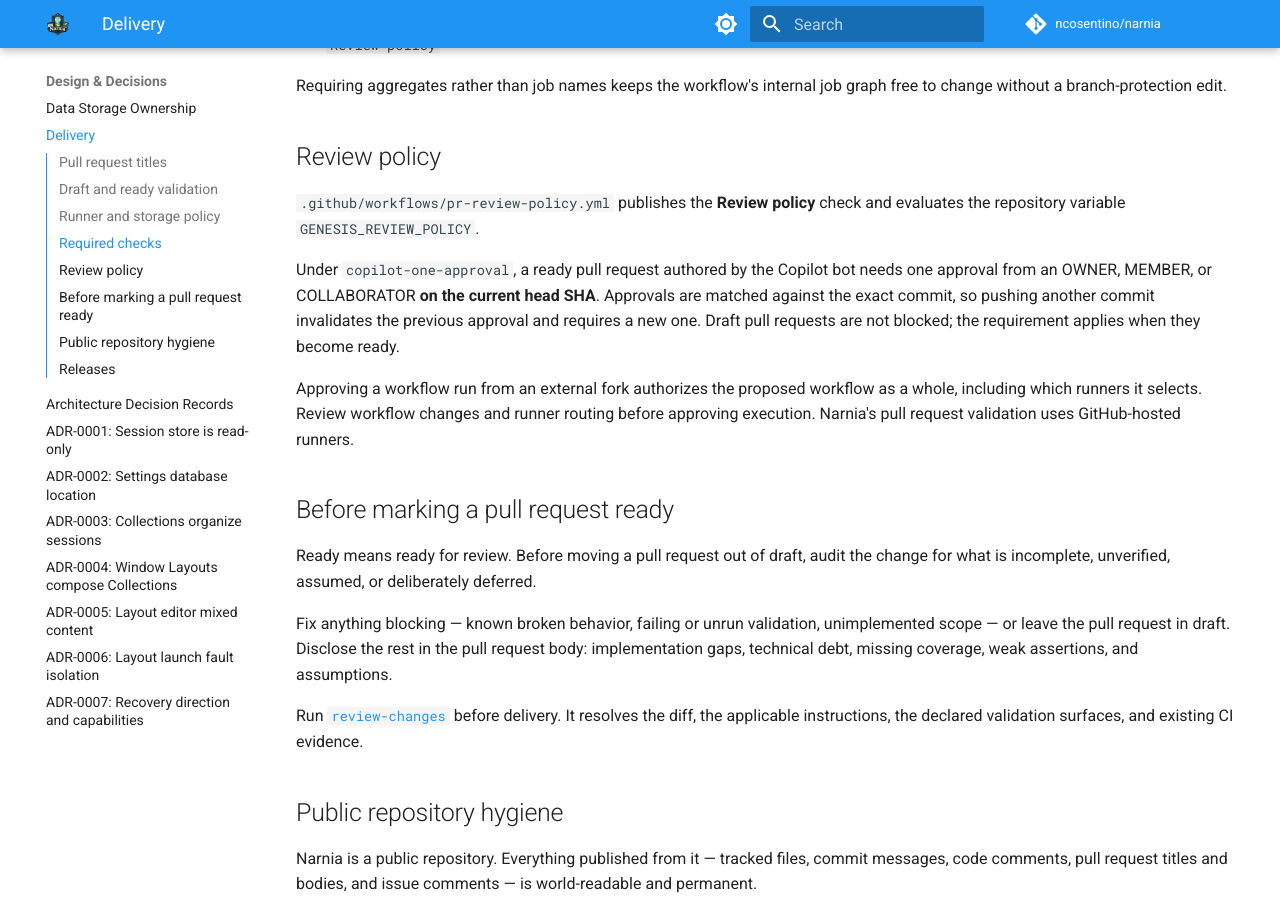
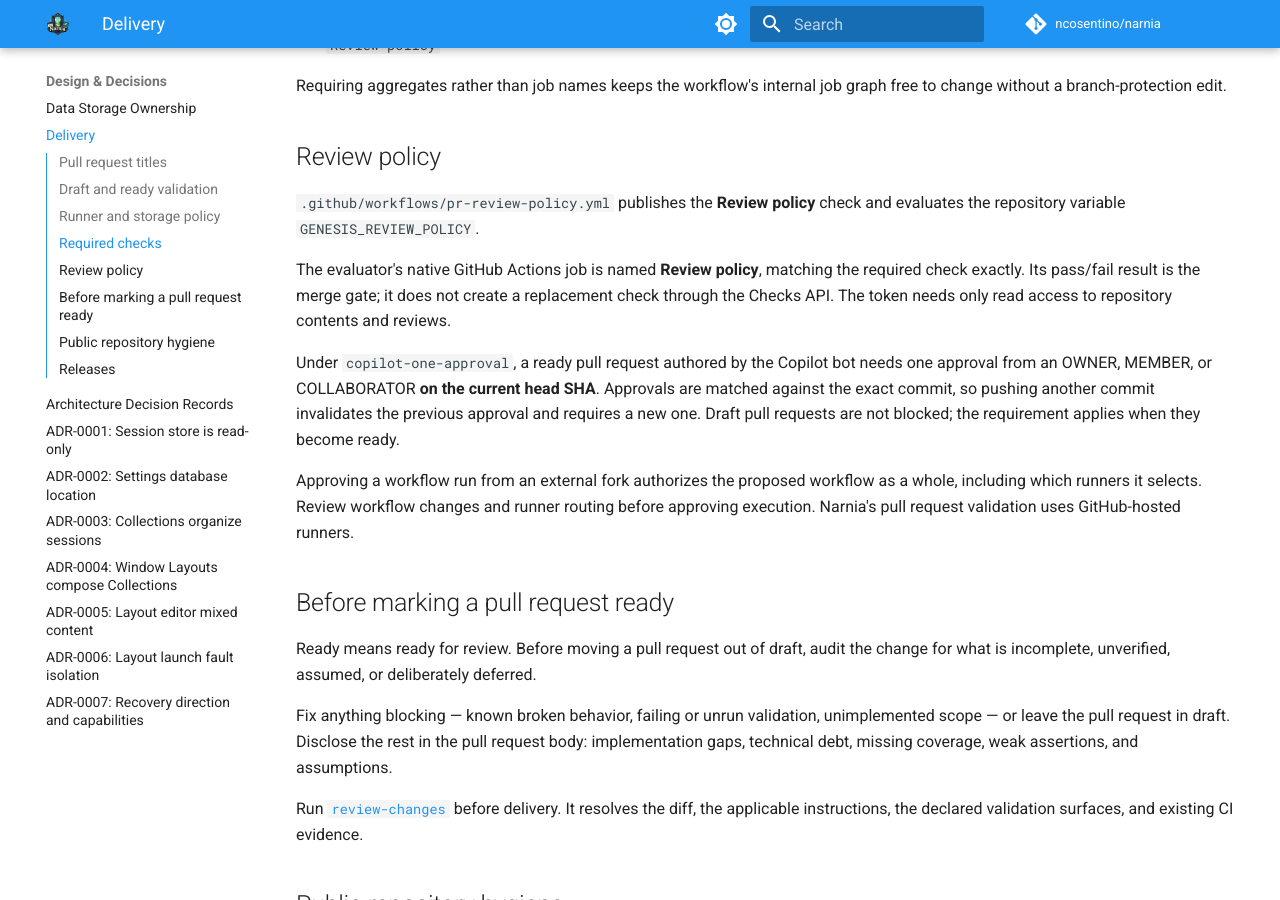
Before and after one commit to ncosentino/narnia, an MkDocs documentation site: the page built from docs/design/delivery.md, in a window 1280 px wide and 900 px high, scrolled down 1471 px. Built offline with MkDocs 1.6.1 and Material for MkDocs 9.7.7, drawn with Linux system fonts in a browser that asks for light colours; comment, search, counter and statistics services are not loaded.

Commit message:
fix(ci): publish native review policy gate
Co-authored-by: Copilot <223556219+Copilot@users.noreply.github.com>
Copilot-Session: 8fe18f73-2ca7-49bd-99dc-7e601342f98d

```diff
--- a/docs/design/delivery.md
+++ b/docs/design/delivery.md
@@ -73,6 +73,10 @@ without a branch-protection edit.
 `.github/workflows/pr-review-policy.yml` publishes the **Review policy** check and evaluates the
 repository variable `GENESIS_REVIEW_POLICY`.
 
+The evaluator's native GitHub Actions job is named **Review policy**, matching the required
+check exactly. Its pass/fail result is the merge gate; it does not create a replacement check
+through the Checks API. The token needs only read access to repository contents and reviews.
+
 Under `copilot-one-approval`, a ready pull request authored by the Copilot bot needs one approval
 from an OWNER, MEMBER, or COLLABORATOR **on the current head SHA**. Approvals are matched against
 the exact commit, so pushing another commit invalidates the previous approval and requires a new
```
Also changed, not shown: 1 other file.
